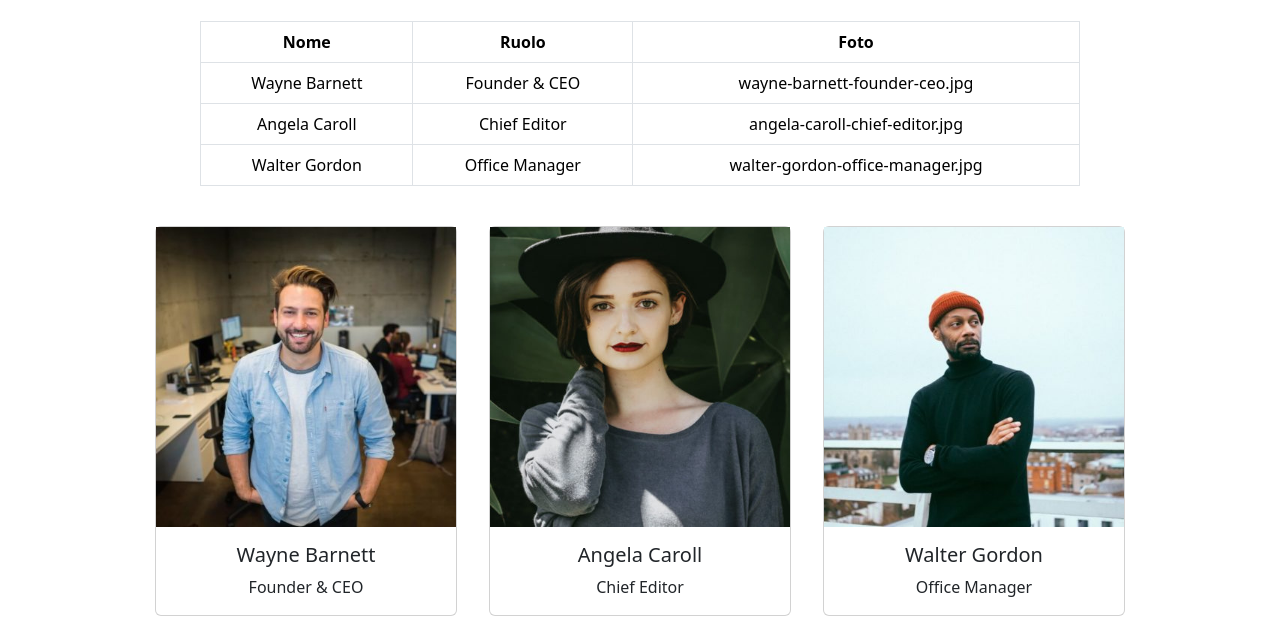
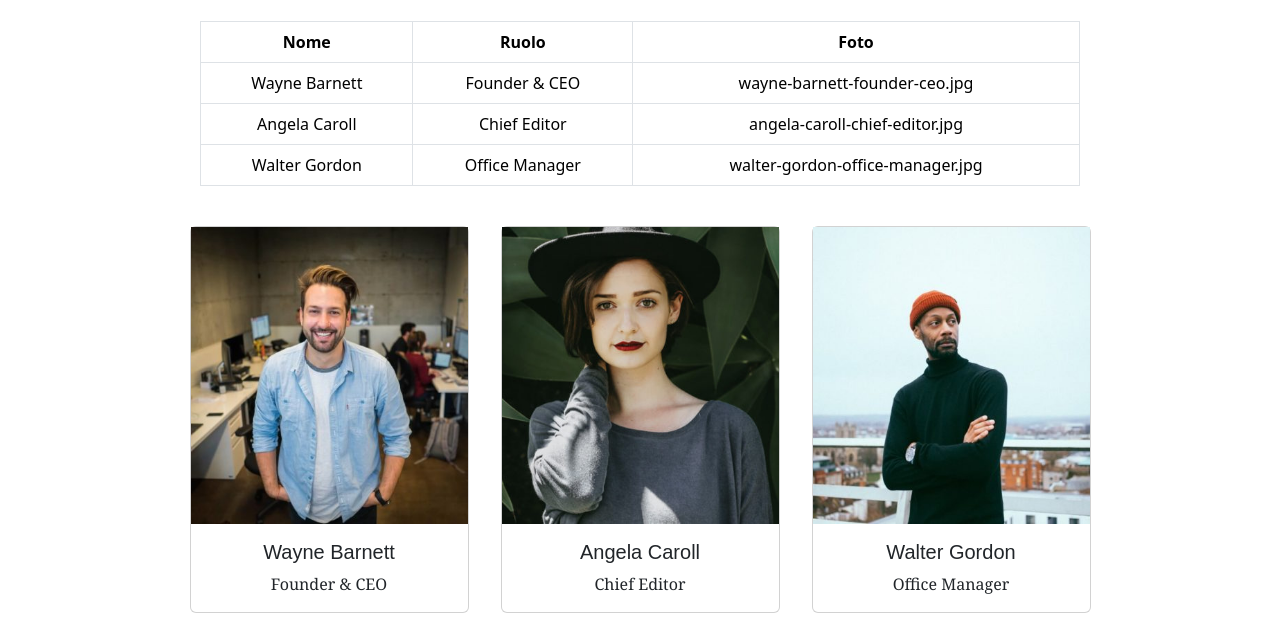
Before and after one commit to StefanoMela/js-our-team, a plain HTML site: page index.html in a window 1280 px wide. Shown: the part 171-800 px from the top of the page. Drawn offline with nearby package versions, Linux system fonts and the light colour scheme.

Commit message:
style try

```diff
--- a/CSS/style.css
+++ b/CSS/style.css
@@ -8,8 +8,17 @@
     margin: 0 auto;
 }
 
-img {
+.card {
 
-    max-width: 300px;
-    aspect-ratio: 1;
+    width: calc(100% / 4)
 }
+
+.card h5 {
+
+    font-family: fantasy;
+}
+
+.card p {
+
+    font-family:Cambria, Cochin, Georgia, Times, 'Times New Roman', serif
+}
```
